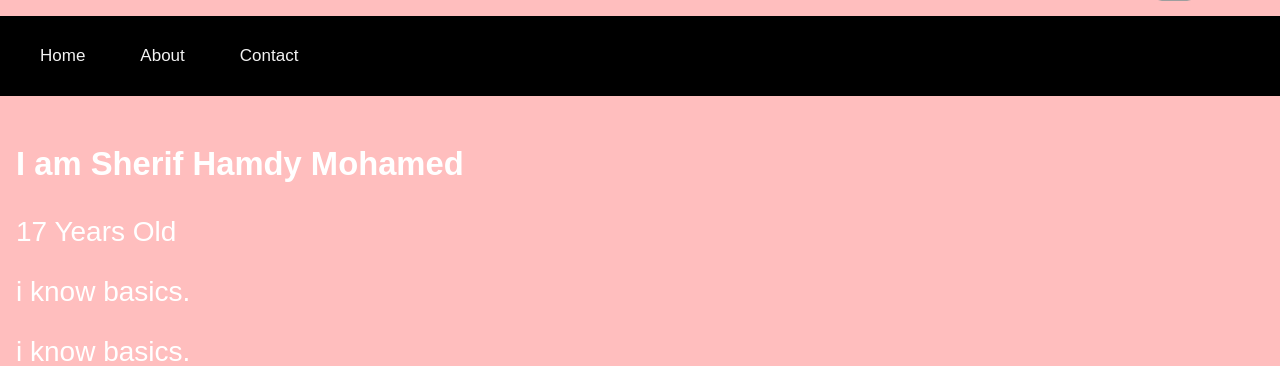
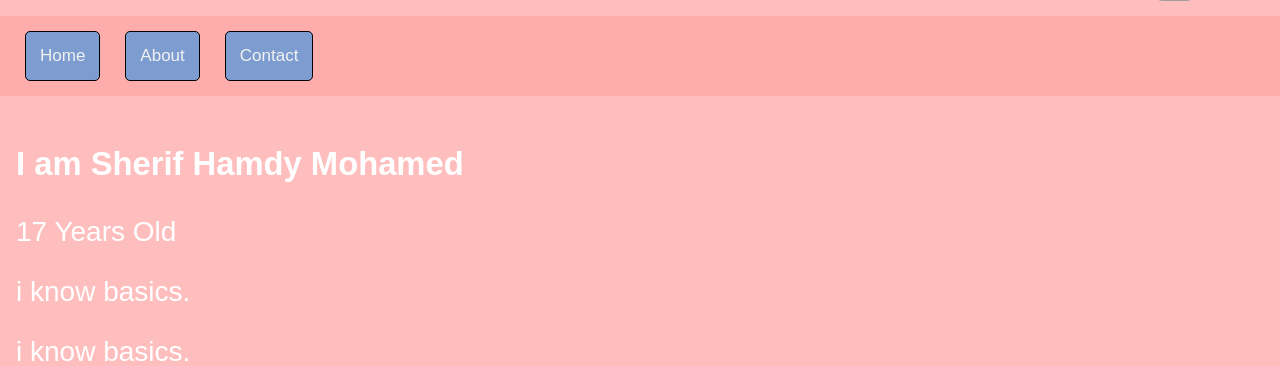
Before and after one commit to SHEFOO10/database, a PHP site: page / in a window 1280 px wide. Shown: the part 56-422 px from the top of the page. Run offline with PHP 8.4, Linux system fonts and the light colour scheme; some libraries are stand-ins or nearby versions; grey boxes are pictures that could not be loaded.

Commit message:
fucken update

```diff
--- a/style.css
+++ b/style.css
@@ -73,7 +73,7 @@
 
 #navbar {
   overflow: hidden;
-  background-color: currentColor;
+  background-color: rgba(255, 166, 166, 0.726);
 
 
 }
@@ -99,7 +99,7 @@
   float: left;
   display: block;
   color: #f2f2f2;
-  background-color: black;
+  background-color: rgba(73, 150, 223, 0.712);
   text-align: center;
   padding: 14px;
   text-decoration: none;
@@ -112,7 +112,7 @@
 
 #navbar a:hover {
   background-color: rgb(165, 153, 143);
-  color: rgb(0, 0, 0);
+  color: rgba(209, 110, 65, 0.774);
   box-shadow: 0 12px 20px 1px rgba(0,0,0,0.5);
 
   border-radius: 5px;
```
